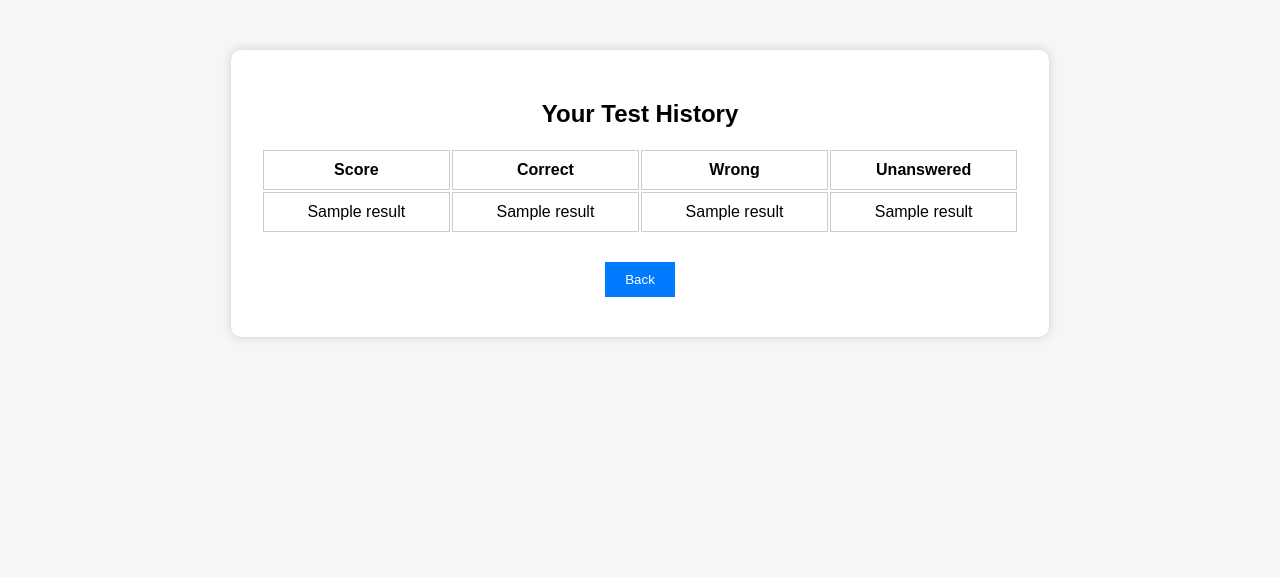
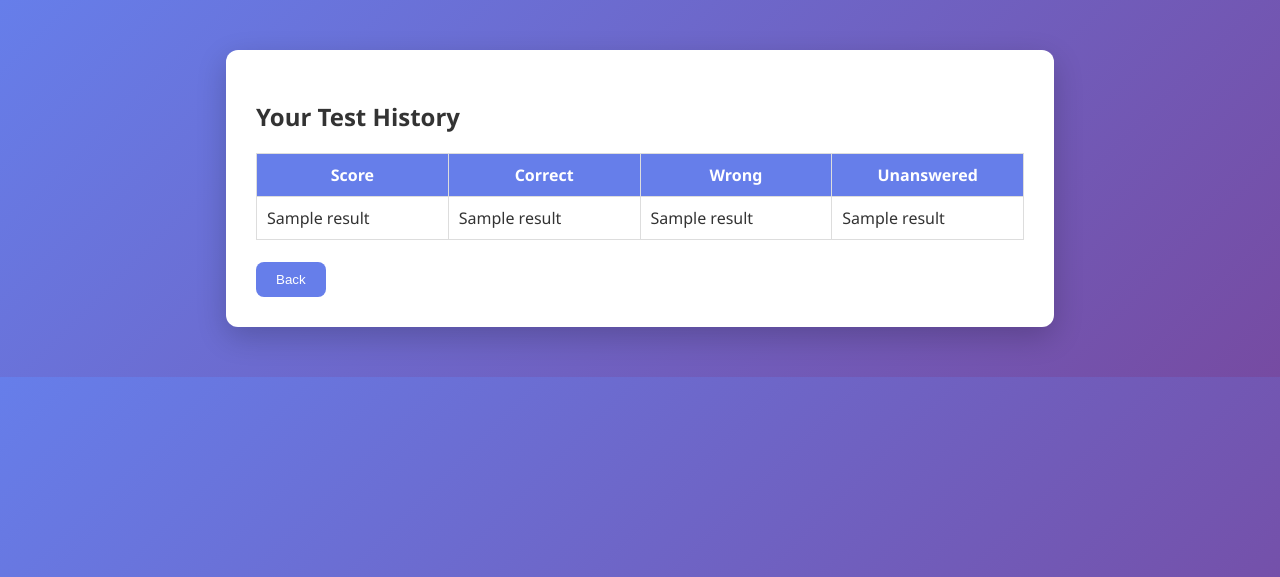
Before and after one commit to abhinavr645/exam-system, a Flask app: template templates/history.html in a window 1280 px wide. Shown: the top 577 px of the page. Run offline with Flask 3, Linux system fonts and the light colour scheme; the template is opened without the code that fills it: most values are stand-ins (such as "Sample title", 1, 10 or a date in 2020).

Commit message:
Update style.css

```diff
--- a/static/style.css
+++ b/static/style.css
@@ -1,46 +1,83 @@
 body {
-    font-family: Arial, sans-serif;
-    background: #f4f6f8;
-    text-align: center;
+    font-family: 'Segoe UI', sans-serif;
+    background: linear-gradient(135deg, #667eea, #764ba2);
+    margin: 0;
+    color: #333;
 }
 
+/* Navbar */
+.navbar {
+    background: #111;
+    color: white;
+    padding: 15px;
+    display: flex;
+    justify-content: space-between;
+}
+
+.navbar h2 {
+    margin: 0;
+}
+
+.navbar a {
+    color: white;
+    margin-left: 15px;
+    text-decoration: none;
+}
+
+/* Container */
 .container {
     width: 60%;
-    margin: auto;
+    margin: 50px auto;
     background: white;
     padding: 30px;
-    margin-top: 50px;
-    border-radius: 10px;
-    box-shadow: 0px 0px 10px #ccc;
+    border-radius: 12px;
+    box-shadow: 0px 10px 30px rgba(0,0,0,0.2);
 }
 
-h2 {
-    margin-bottom: 20px;
-}
-
+/* Buttons */
 button {
     padding: 10px 20px;
-    background: #007BFF;
+    border: none;
+    border-radius: 8px;
+    background: #667eea;
     color: white;
-    border: none;
-    margin: 10px;
     cursor: pointer;
+    transition: 0.3s;
 }
 
 button:hover {
-    background: #0056b3;
+    background: #5a67d8;
 }
 
-a {
-    text-decoration: none;
+/* Inputs */
+input {
+    width: 90%;
+    padding: 10px;
+    margin: 10px 0;
+    border-radius: 6px;
+    border: 1px solid #ccc;
 }
 
+/* Table */
 table {
     width: 100%;
-    margin-top: 20px;
+    border-collapse: collapse;
 }
 
-th, td {
+th {
+    background: #667eea;
+    color: white;
+}
+
+td, th {
     padding: 10px;
-    border: 1px solid #ccc;
+    border: 1px solid #ddd;
 }
+
+/* Question box */
+.question {
+    margin-bottom: 20px;
+    padding: 15px;
+    border-radius: 8px;
+    background: #f9f9f9;
+}
```
